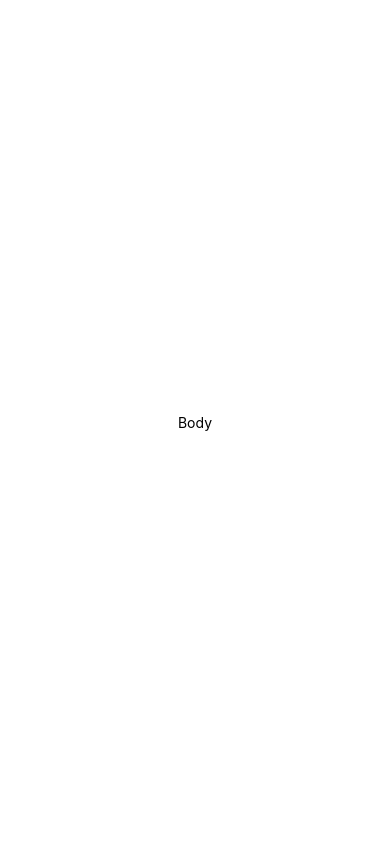
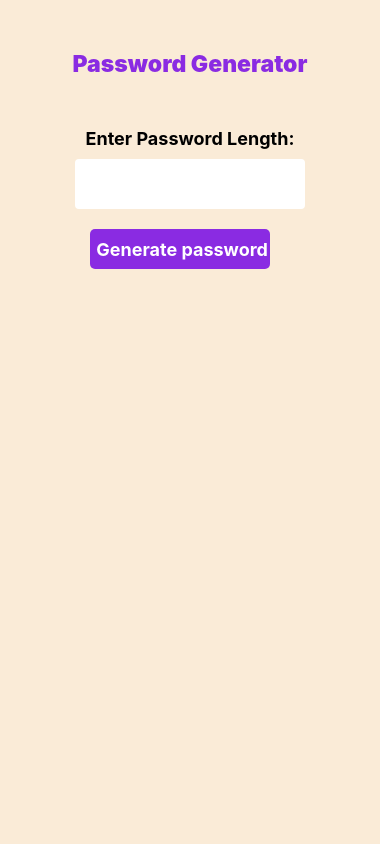
Before and after one commit to PrasantBhattarai17/LoginPassword-aReact, a React Native app: screen / in a window 390 px wide. Built offline with nearby package versions, Linux system fonts and the light colour scheme.

Commit message:
formik/Bouncy check box used and logic created

```diff
--- a/App.tsx
+++ b/App.tsx
@@ -1,19 +1,18 @@
-import { StyleSheet, Text, View } from 'react-native';
+import { StyleSheet, Text, ScrollView } from 'react-native';
 import Body from './src/components/Body';
 
 export default function App() {
   return (
-    <View style={styles.container}>
+    <ScrollView style={styles.container}>
     <Body/>
-    </View>
+    </ScrollView>
   );
 }
 
 const styles = StyleSheet.create({
   container: {
     flex: 1,
-    backgroundColor: '#fff',
-    alignItems: 'center',
-    justifyContent: 'center',
+    backgroundColor: 'antiquewhite',
+    width:380
   },
 });
--- a/package.json
+++ b/package.json
@@ -11,8 +11,10 @@
   "dependencies": {
     "expo": "~51.0.23",
     "expo-status-bar": "~1.12.1",
+    "formik": "^2.4.6",
     "react": "18.2.0",
     "react-native": "0.74.3",
+    "react-native-bouncy-checkbox": "^4.0.1",
     "yup": "^1.4.0"
   },
   "devDependencies": {
--- a/src/components/Body.tsx
+++ b/src/components/Body.tsx
@@ -1,7 +1,7 @@
-import { StyleSheet, Text, View } from 'react-native';
+import { SafeAreaView, ScrollView, StyleSheet, Text, TextInput, TouchableOpacity, View } from 'react-native';
 import React, { useState } from 'react';
 import * as Yup from "yup";
-
+import { Formik } from 'formik';
 export default function Body() {
 
   const [password,setPassword]=useState("");
@@ -63,11 +63,107 @@ export default function Body() {
 
 
   };
+
+
+
   return (
-    <View>
-      <Text>Body</Text>
-    </View>
+    <ScrollView keyboardShouldPersistTaps={'handled'}>
+      <SafeAreaView style={styles.appContainer}>
+        <View style={styles.formContainer}>
+       <Text style={styles.TextStyle}>Password Generator</Text>
+       <Formik
+      initialValues={{passwordLength:'' }}
+       validationSchema={passwordSChema}
+      onSubmit={values=>{
+
+        console.log(values )
+        GeneratePassword(+values.passwordLength)
+
+      }}
+    >
+      {({
+        values,
+        errors,
+        touched,
+        isValid,
+        handleChange,
+        handleSubmit,
+        handleReset
+      }) => (
+        <>
+        <View>
+        <Text style={styles.EnterColumn}>Enter Password Length:</Text>
+        <TextInput style={styles.Inputcolumn}/>
+        </View>
+        <View style={styles.buttonWrapper}>
+          <TouchableOpacity style={styles.button}><Text style={styles.buttonText}> Generate password</Text></TouchableOpacity>
+        </View>
+        </>
+      )
+    }
+    </Formik>
+        </View>
+      </SafeAreaView>
+    </ScrollView>
   )
 }
 
-const styles = StyleSheet.create({})
+const styles = StyleSheet.create({
+
+appContainer:{
+  flex:1,
+  justifyContent:"center",
+  alignItems:"center",
+  height:1000,
+},
+formContainer:{
+  flex:1,
+  alignItems:"center",
+  justifyContent:'center'
+},
+Inputcolumn:{
+  backgroundColor:"white",
+  height:50,
+  width:230,
+  borderRadius:4,
+  elevation:4,
+  shadowColor:"black",
+  margin:10
+
+},
+TextStyle:{
+  textAlign:"center",
+  fontSize:23,
+  fontWeight:'900',
+  color:"blueviolet",
+  marginVertical:50
+
+},
+EnterColumn:{
+  fontSize:18,
+fontWeight:"bold",
+textAlign:"center"
+},
+buttonWrapper:{
+  width:200,
+  flex:1,
+  marginVertical:10,
+},
+button:{
+  width:180,
+  backgroundColor:"blueviolet",
+  height:40,
+  justifyContent:"center",
+  alignItems:"center",
+  borderRadius:5,
+  elevation:15,
+  shadowColor:"black"
+},
+buttonText:{
+  fontSize:18,
+  fontWeight:"bold",
+  color:"white",
+
+}
+
+})
```
Also changed, not shown: 1 other file (tests, documents, lock files or other folders).
